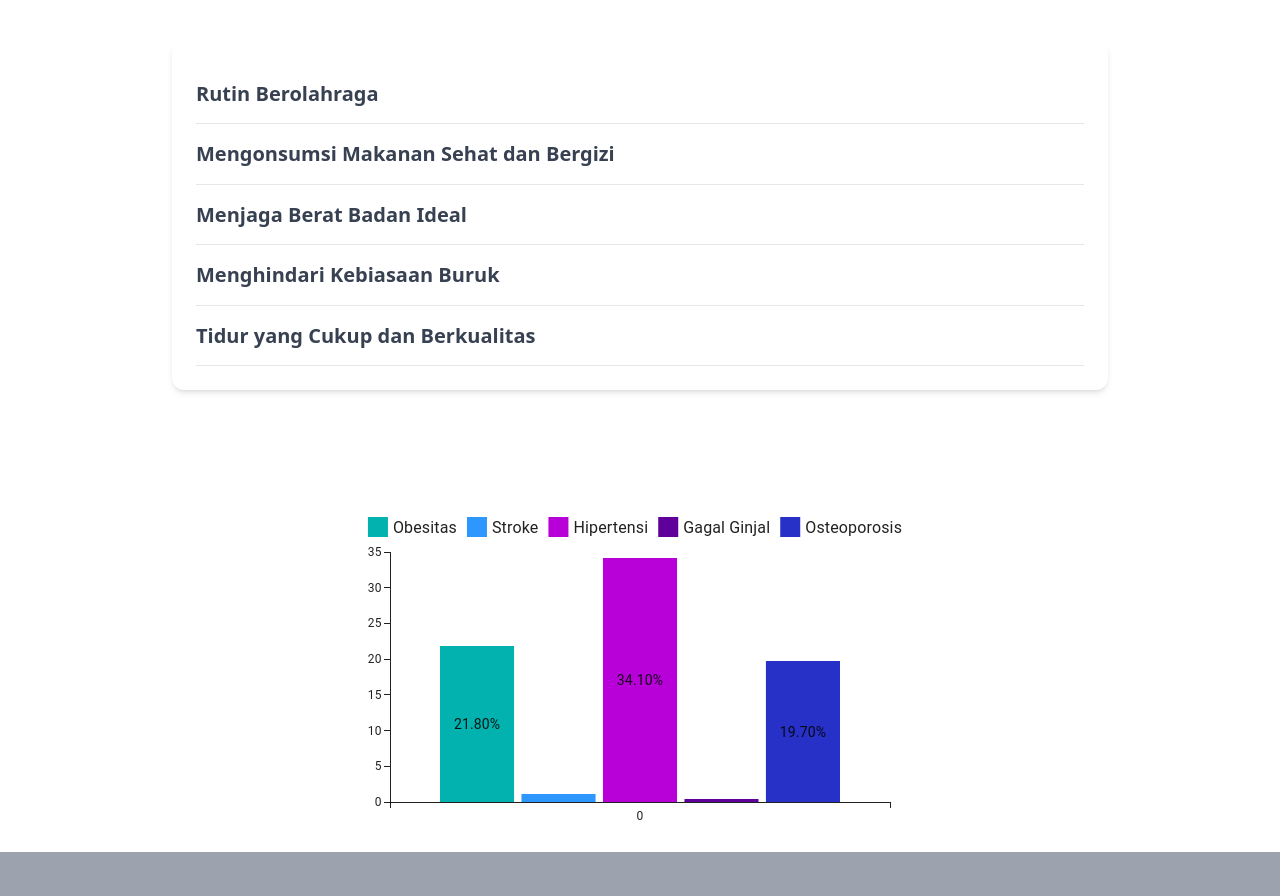
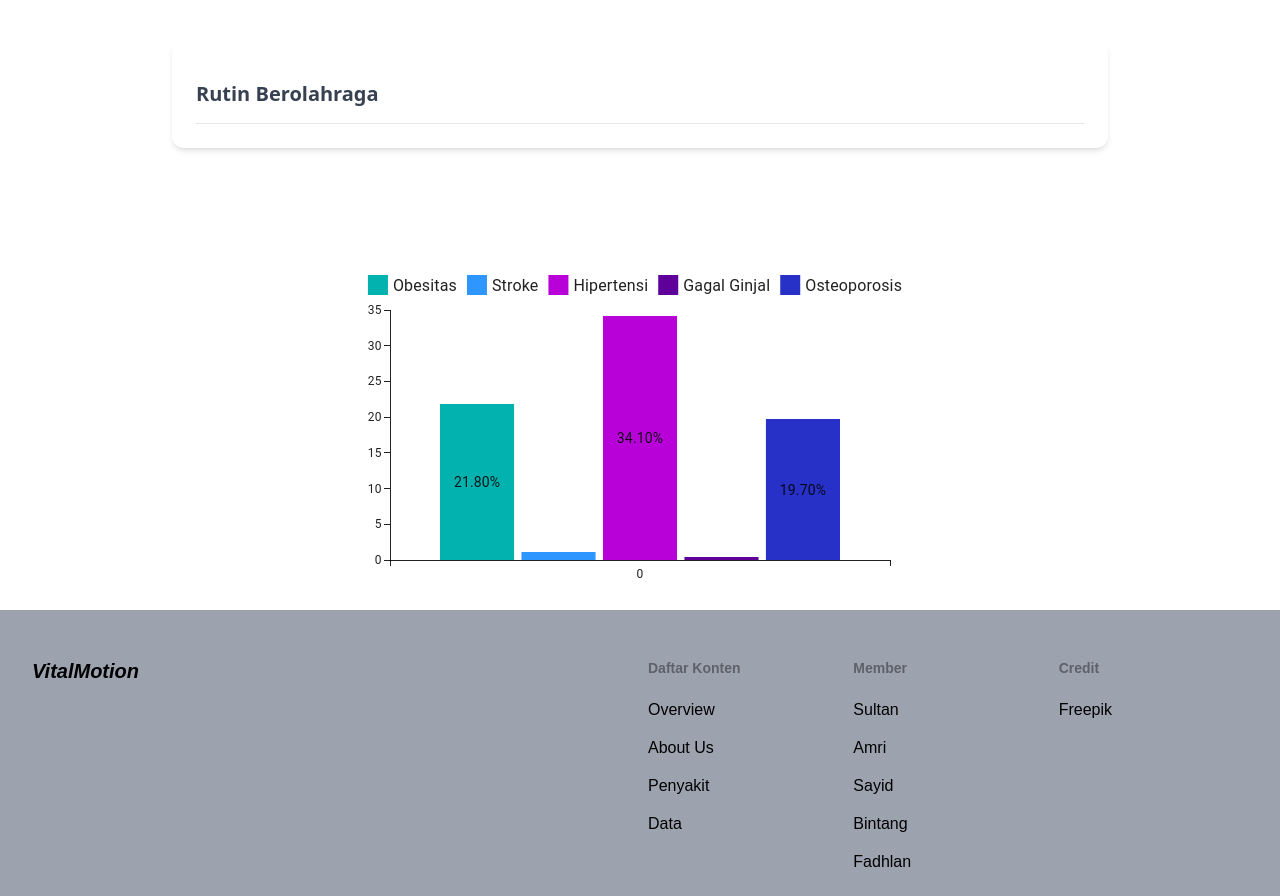
Before and after one commit to mybezen/prj-sagas, a React (Vite) app: page / in a window 1280 px wide. Shown: the part 2640-3536 px from the top of the page. Built offline with nearby package versions, Linux system fonts and the light colour scheme.

Commit message:
Add 5 Accordionn

```diff
--- a/src/components/Accordion.jsx
+++ b/src/components/Accordion.jsx
@@ -92,7 +92,7 @@ function AccordionCustomAnimation() {
   );
 }
 
-function AccordionPencegahan() {
+function AccordionPencegahan1() {
   const [open, setOpen] = React.useState(0);
 
   const handleOpen = (value) => setOpen(open === value ? 0 : value);
@@ -112,7 +112,59 @@ function AccordionPencegahan() {
           </p>
         </AccordionBody>
       </Accordion>
-      <Accordion open={open === 2} animate={CUSTOM_ANIMATION}>
+    </>
+  );
+}
+
+function AccordionPencegahan2() {
+  const [open, setOpen] = React.useState(0);
+
+  const handleOpen = (value) => setOpen(open === value ? 0 : value);
+
+  return (
+    <Accordion open={open === 1} animate={CUSTOM_ANIMATION}>
+      <AccordionHeader onClick={() => handleOpen(1)}>
+        Olahraga ringan
+      </AccordionHeader>
+      <AccordionBody>
+        <p className="text-base poppins-semibold">
+          Jalan cepat di sekitar halaman/di dalam rumah selama 30-45 menit/hari, naik turun tangga di rumah selama 10-15 menit, bermain hula hoop, wall push up, squat, jumping jacks
+        </p>
+      </AccordionBody>
+    </Accordion>
+  );
+}
+
+function AccordionPencegahan3() {
+  const [open, setOpen] = React.useState(0);
+
+  const handleOpen = (value) => setOpen(open === value ? 0 : value);
+
+  return (
+    <Accordion open={open === 1} animate={CUSTOM_ANIMATION}>
+      <AccordionHeader onClick={() => handleOpen(1)}>
+        Menghindari Kebiasaan Buruk
+      </AccordionHeader>
+      <AccordionBody>
+        <p className="text-base poppins-semibold">
+          <ul className="text-base poppins-semibold">
+            <li>1. Berhenti merokok dan mengurangi konsumsi alkohol dapat mencegah berbagai penyakit, termasuk stroke, hipertensi, dan kanker.</li>
+            <li>2. Hindari penggunaan obat tanpa resep dokter, terutama obat kortikosteroid, yang dapat mempengaruhi kesehatan tulang.</li>
+          </ul>
+        </p>
+      </AccordionBody>
+    </Accordion>
+  );
+}
+
+function AccordionPencegahan4() {
+  const [open, setOpen] = React.useState(0);
+
+  const handleOpen = (value) => setOpen(open === value ? 0 : value);
+
+  return (
+    <>
+      <Accordion open={open === 1} animate={CUSTOM_ANIMATION}>
         <AccordionHeader onClick={() => handleOpen(2)}>
           Mengonsumsi Makanan Sehat dan Bergizi
         </AccordionHeader>
@@ -124,47 +176,31 @@ function AccordionPencegahan() {
           </ul>
         </AccordionBody>
       </Accordion>
-      <Accordion open={open === 3} animate={CUSTOM_ANIMATION}>
-        <AccordionHeader onClick={() => handleOpen(3)}>
-        Menjaga Berat Badan Ideal
+    </>
+  );
+}
+
+function AccordionPencegahan5() {
+  const [open, setOpen] = React.useState(0);
+
+  const handleOpen = (value) => setOpen(open === value ? 0 : value);
+
+  return (
+    <>
+      <Accordion open={open === 1} animate={CUSTOM_ANIMATION}>
+        <AccordionHeader onClick={() => handleOpen(2)}>
+          Mengonsumsi Makanan Sehat dan Bergizi
         </AccordionHeader>
         <AccordionBody>
-          <p className="text-base poppins-semibold">
+          <p className="text-base poppins-semibold">Yaitu dengan cara:</p>
           <ul className="text-base poppins-semibold">
-            <li>1. Mengontrol berat badan dapat mengurangi risiko obesitas, hipertensi, diabetes, dan masalah jantung.</li>
-            <li>2. Diet sehat dan olahraga rutin adalah kunci untuk menjaga berat badan tetap ideal.</li>
+            <li>1. Makan makanan dengan gizi seimbang, kaya serat, buah-buahan, sayuran, dan rendah lemak serta gula, membantu mencegah obesitas, diabetes, hipertensi, dan osteoporosis.</li>
+            <li>2. Batasi konsumsi makanan tinggi natrium, lemak jenuh, dan kolesterol, serta hindari konsumsi gula berlebih.</li>
           </ul>
-          </p>
-        </AccordionBody>
-      </Accordion>
-      <Accordion open={open === 4} animate={CUSTOM_ANIMATION}>
-        <AccordionHeader onClick={() => handleOpen(4)}>
-        Menghindari Kebiasaan Buruk
-        </AccordionHeader>
-        <AccordionBody>
-          <p className="text-base poppins-semibold">
-          <ul className="text-base poppins-semibold">
-            <li>1. Berhenti merokok dan mengurangi konsumsi alkohol dapat mencegah berbagai penyakit, termasuk stroke, hipertensi, dan kanker.</li>
-            <li>2. Hindari penggunaan obat tanpa resep dokter, terutama obat kortikosteroid, yang dapat mempengaruhi kesehatan tulang.</li>
-          </ul>
-          </p>
-        </AccordionBody>
-      </Accordion>
-      <Accordion open={open === 5} animate={CUSTOM_ANIMATION}>
-        <AccordionHeader onClick={() => handleOpen(5)}>
-        Tidur yang Cukup dan Berkualitas
-        </AccordionHeader>
-        <AccordionBody>
-          <p className="text-base poppins-semibold">
-          <ul className="text-base poppins-semibold">
-            <li>1. Tidur yang cukup mendukung kesehatan fisik dan mental, serta membantu dalam pengaturan berat badan, metabolisme, dan pemulihan tubuh.</li>
-            <li>2. Cobalah untuk mendapatkan 7-8 jam tidur per malam dan ciptakan rutinitas tidur yang baik.</li>
-          </ul>
-          </p>
         </AccordionBody>
       </Accordion>
     </>
   );
 }
 
-export {AccordionCustomAnimation, AccordionPencegahan};
+export { AccordionCustomAnimation, AccordionPencegahan1, AccordionPencegahan2, AccordionPencegahan3, AccordionPencegahan4, AccordionPencegahan5 };
--- a/src/components/Card.jsx
+++ b/src/components/Card.jsx
@@ -1,15 +1,26 @@
 import { Card, CardBody } from '@material-tailwind/react';
-import { AccordionCustomAnimation, AccordionPencegahan } from './Accordion';
+import { AccordionCustomAnimation, AccordionPencegahan1, AccordionPencegahan2 } from './Accordion';
 
-export function PencegahanCard() {
+export function PencegahanCard1() {
   return (
     <Card className="w-9/12">
       <CardBody>
-        <AccordionPencegahan />
+        <AccordionPencegahan1/>
       </CardBody>
     </Card>
   );
 }
+
+export function PencegahanCard2() {
+  return (
+    <Card className="w-9/12">
+      <CardBody>
+        <AccordionPencegahan2 />
+      </CardBody>
+    </Card>
+  );
+}
+
 export function StudCard() {
   return (
     <Card className="w-9/12">
--- a/src/sections/Information.jsx
+++ b/src/sections/Information.jsx
@@ -1,7 +1,7 @@
 import AOS from 'aos';
 import 'aos/dist/aos.css';
 import { useEffect } from 'react';
-import { PencegahanCard } from '../components/Card';
+import { PencegahanCard1 } from '../components/Card';
 
 function Information() {
   useEffect(() => {
@@ -18,7 +18,7 @@ function Information() {
       data-aos="fade-up"
       data-aos-duration="700"
     >
-      <PencegahanCard />
+      <PencegahanCard1 />
     </div>
   );
 }
```
Lines whose indentation alone changed are shown as unchanged.
